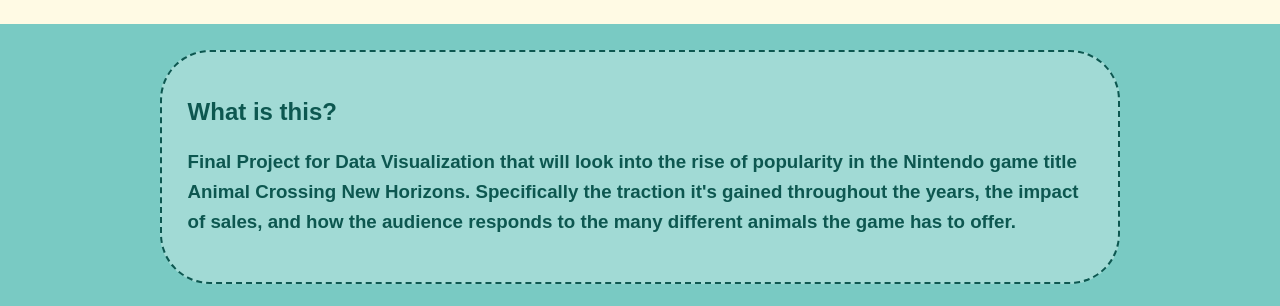
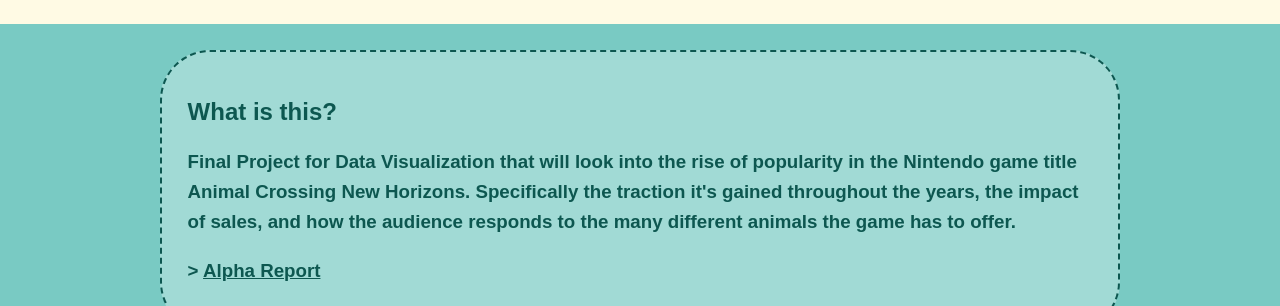
Before and after one commit to sngrasso/acnhProjectWebsite, a plain HTML site: page index.html in a window 1280 px wide. Shown: the part 193-499 px from the top of the page. Drawn offline with Linux system fonts and the light colour scheme.

Commit message:
added alpha report

```diff
--- a/css/main.css
+++ b/css/main.css
@@ -16,6 +16,24 @@ body {
     color: #018579;
     margin: 0;
 }
+
+
+a:link{
+    color: #0d5750;
+}
+a:visited{
+    color: #0d5750;
+}
+a:hover{
+    color: #FFFAE4;
+}
+/*a:focus{*/
+/*    color:green;*/
+/*}*/
+/*a:active{*/
+/*    color:red;*/
+/*}*/
+
 
 header {
     text-align: center;
--- a/index.html
+++ b/index.html
@@ -17,6 +17,8 @@
         popularity in the Nintendo game title Animal Crossing New Horizons. Specifically the
         traction it's gained throughout the years, the impact of sales, and how the audience
         responds to the many different animals the game has to offer.</h3>
+
+        <h3>&gt <a href="doc/Alpha_Report_04_12_2021.pdf">Alpha Report</a></h3>
     </section>
     <div class="centering">
         <div class="sorry">
```
Also changed, not shown: 1 other file.
